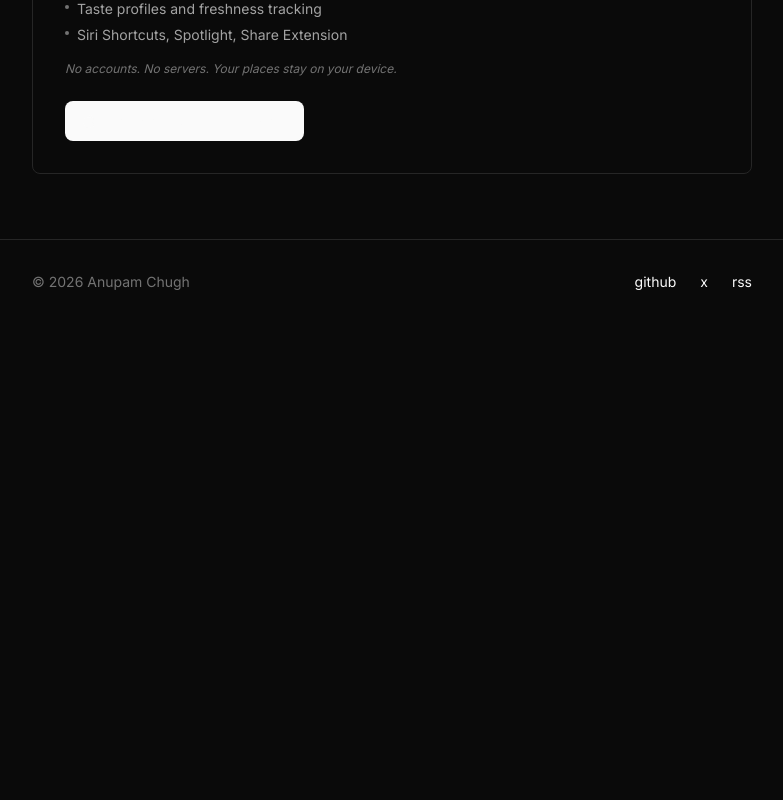
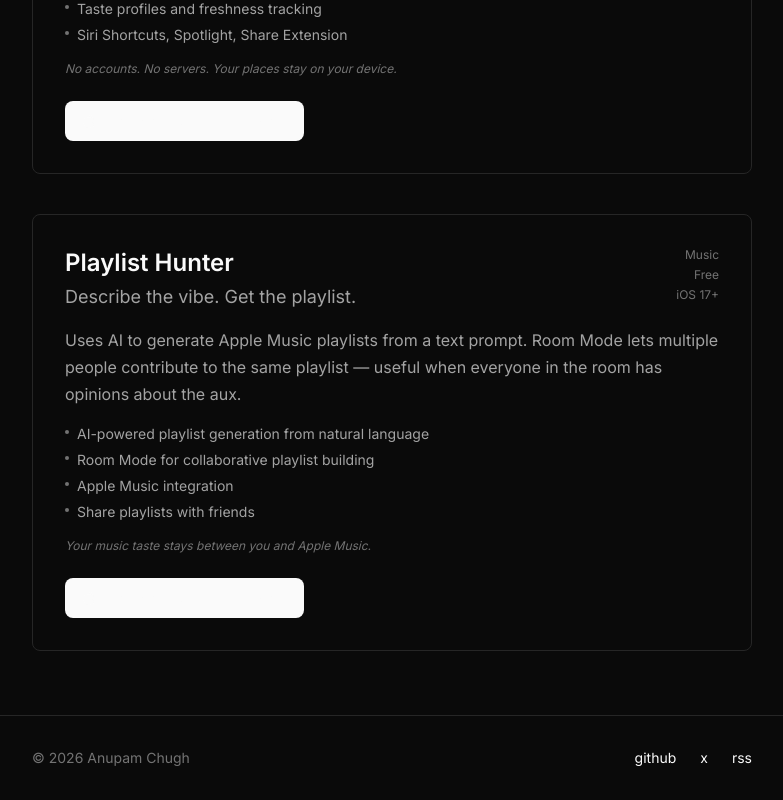
Before and after one commit to anupamchugh/anupamchugh.github.io, a Next.js app: page /apps in a window 1280 px wide. Shown: the part 476-1276 px from the top of the page, without its empty margins (248-1031 px from the left). Before the commit the page ends 800 px from the top, so only its background shows below. Built offline with nearby package versions, Linux system fonts and the light colour scheme.

Commit message:
Add Playlist Hunter to apps page and link in 10 years post
Co-Authored-By: Claude Opus 4.6 <noreply@anthropic.com>

```diff
--- a/app/apps/page.tsx
+++ b/app/apps/page.tsx
@@ -21,6 +21,23 @@ const apps = [
     privacy: 'No accounts. No servers. Your places stay on your device.',
     appStoreUrl: 'https://apps.apple.com/us/app/find-common-ground/id6759101340',
     category: 'Travel',
+    price: 'Free',
+    platform: 'iOS 17+',
+  },
+  {
+    name: 'Playlist Hunter',
+    tagline: 'Describe the vibe. Get the playlist.',
+    description:
+      'Uses AI to generate Apple Music playlists from a text prompt. Room Mode lets multiple people contribute to the same playlist — useful when everyone in the room has opinions about the aux.',
+    features: [
+      'AI-powered playlist generation from natural language',
+      'Room Mode for collaborative playlist building',
+      'Apple Music integration',
+      'Share playlists with friends',
+    ],
+    privacy: 'Your music taste stays between you and Apple Music.',
+    appStoreUrl: 'https://apps.apple.com/in/app/playlist-hunter/id6756028972',
+    category: 'Music',
     price: 'Free',
     platform: 'iOS 17+',
   },
```
Also changed, not shown: 1 other file (tests, documents, lock files or other folders).
